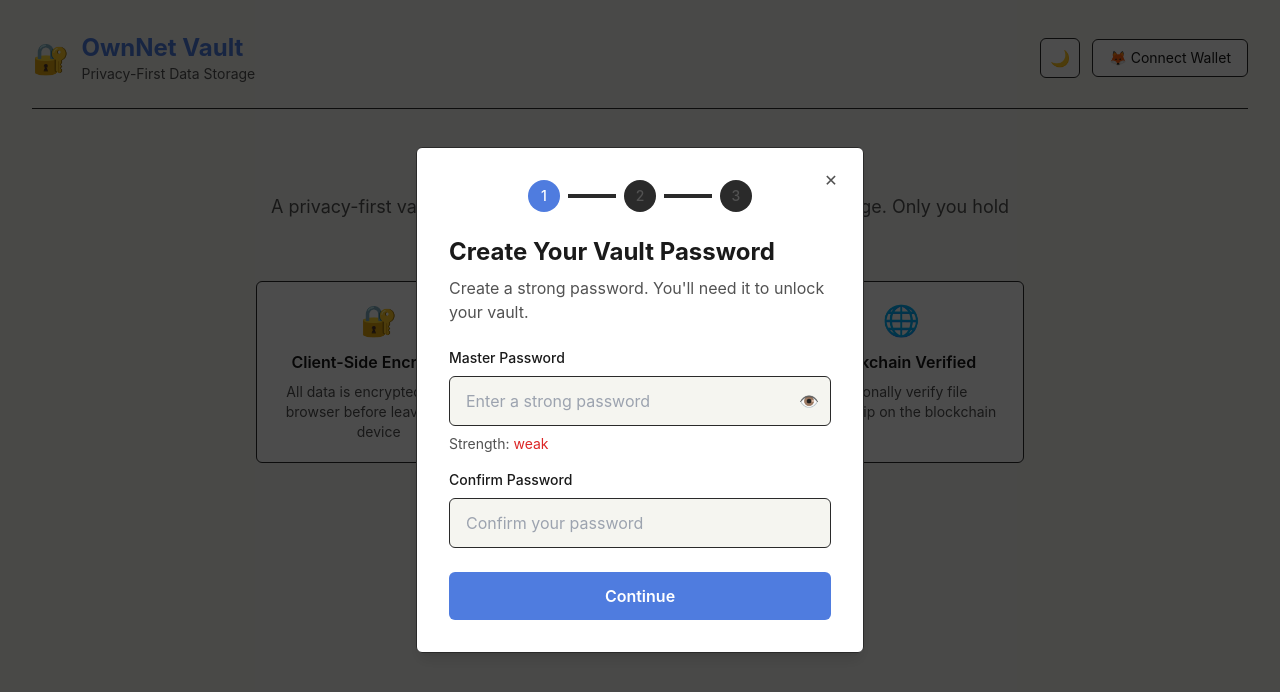
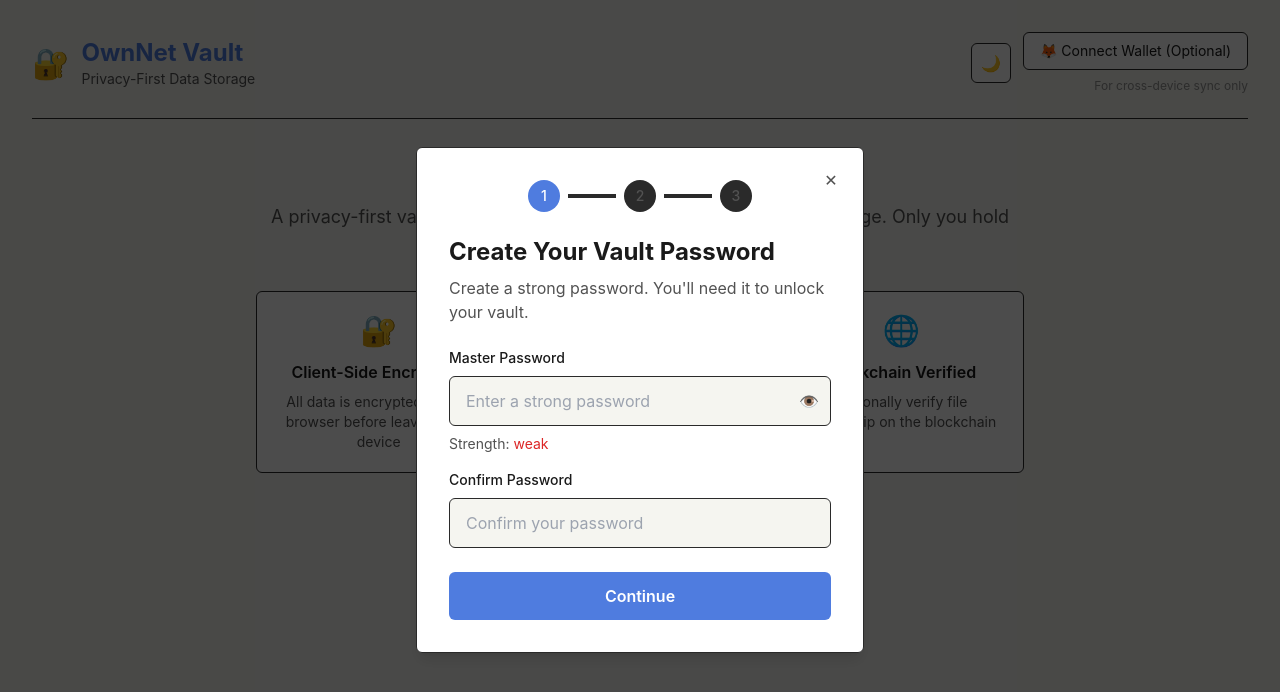
Before and after one commit to apondi-art/ownnet-vault, a React (Vite) app: page / in a window 1280 px wide. Shown: the top 692 px of the page. Built offline with nearby package versions, Linux system fonts and the light colour scheme.

Commit message:
Minor updates to wallet connect component

```diff
--- a/src/components/WalletConnect.jsx
+++ b/src/components/WalletConnect.jsx
@@ -2,13 +2,19 @@ import React, { useState } from 'react';
 
 export default function WalletConnect({ onConnect, address, balance }) {
   const [connecting, setConnecting] = useState(false);
+  const [error, setError] = useState(null);
 
   const handleConnect = async () => {
     setConnecting(true);
+    setError(null);
     try {
       await onConnect();
-    } catch (error) {
-      console.error('Connection error:', error);
+    } catch (err) {
+      if (err.message && err.message.includes('MetaMask')) {
+        setError('MetaMask not detected. Wallet is optional - features work without it.');
+      } else {
+        setError(err.message || 'Connection failed');
+      }
     } finally {
       setConnecting(false);
     }
@@ -38,10 +44,23 @@ export default function WalletConnect({ onConnect, address, balance }) {
   }
 
   return (
+    <div className="flex flex-col items-end gap-2">
+      {error && (
+        <div className="flex flex-col gap-1 px-3 py-2 bg-warning/10 border border-warning/30 rounded-base text-xs text-warning max-w-xs">
+          <span className="flex items-center gap-2">
+            <span>⚠️</span>
+            <span>{error}</span>
+          </span>
+          <span className="text-xs opacity-75">
+            Wallet is optional. All features work without it (except cross-device sync).
+          </span>
+        </div>
+      )}
       <button
         onClick={handleConnect}
         className="flex items-center justify-center gap-2 px-4 py-2 bg-secondary-background border border-border rounded-base hover:bg-background transition-colors disabled:opacity-50 whitespace-nowrap"
         disabled={connecting}
+        title="Optional: Connect wallet to sync files across devices"
       >
         {connecting ? (
           <>
@@ -49,8 +68,12 @@ export default function WalletConnect({ onConnect, address, balance }) {
             <span className="text-sm">Connecting...</span>
           </>
         ) : (
-        <span className="text-sm">🦊 Connect Wallet</span>
+          <span className="text-sm">🦊 Connect Wallet (Optional)</span>
         )}
       </button>
+      <span className="text-xs text-muted-foreground opacity-60">
+        For cross-device sync only
+      </span>
+    </div>
   );
 }
```
Lines whose indentation alone changed are shown as unchanged.
